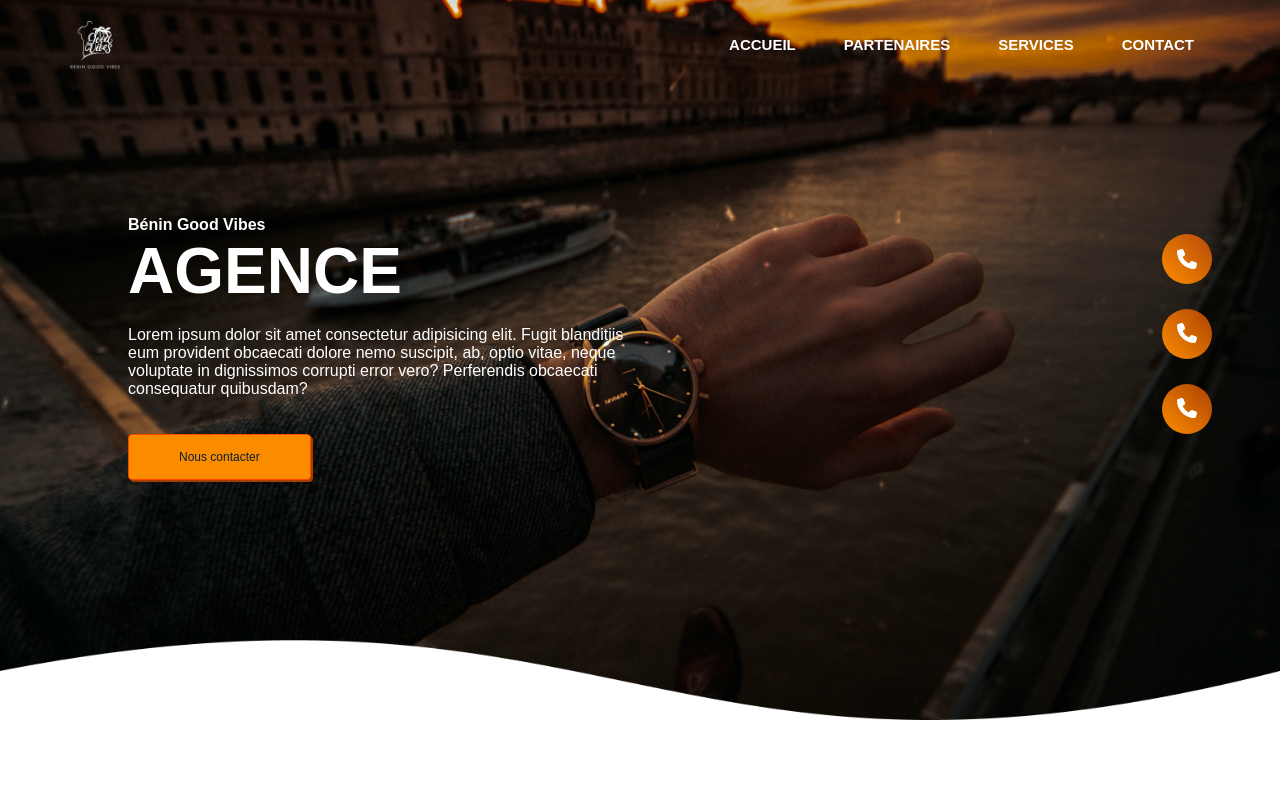
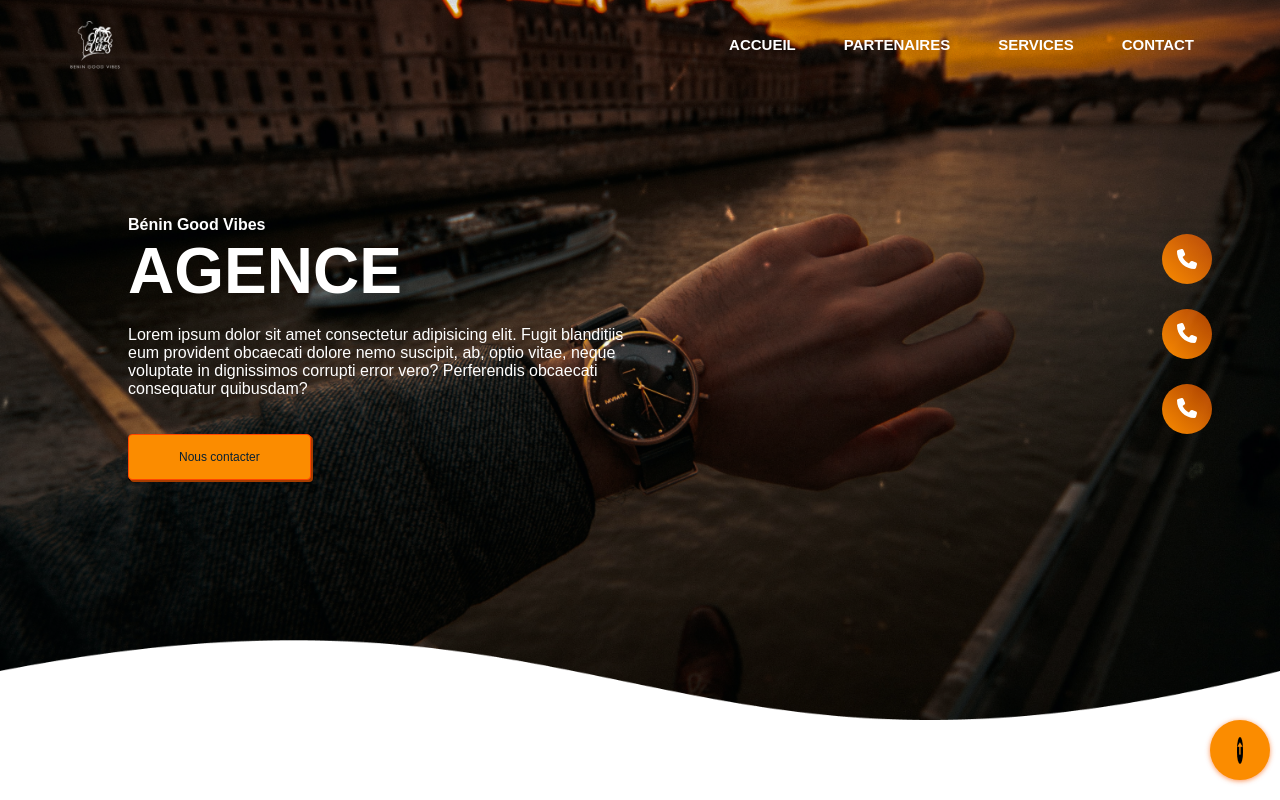
Before and after one commit to BlackStar01/bgv, a Vue app: page /#/agency in a window 1280 px wide. Shown: the top 800 px of the page. Built offline with nearby package versions, Linux system fonts and the light colour scheme; a web font is replaced by a local one.

Commit message:
404, , finish js function for form

```diff
--- a/src/App.vue
+++ b/src/App.vue
@@ -17,6 +17,10 @@
   padding: 0;
   box-sizing: border-box;
 }
+html
+{
+  scroll-behavior: smooth;
+}
 #app, button, input, textarea {
   font-family: 'Century Gothic', Avenir, sans-serif;
   -webkit-font-smoothing: antialiased;
--- a/src/components/Form.vue
+++ b/src/components/Form.vue
@@ -9,23 +9,21 @@ const formData = reactive({
     message: ''
 })
 
-const validateEmail = computed(() => {
+const validateEmail = () => {
     if (/^\w+([\.-]?\w+)*@\w+([\.-]?\w+)*(\.\w{2,3})+$/.test(formData.email)) {
-        console.log('true')
-        return 'true'
+        return 1
     }
-    return 'false'
+    return 0
+}
 
-})
+const checkForm = () => {
+    if(validateEmail() === 1)
+    {
+        return true
+    }
+    return false
+}
 
-const checkForm = computed(() => {
-
-    console.log(validateEmail.value)
-    return false
-
-})
-
-/* Problem with form send ... in the console ... */
 </script>
 
 <template>
--- a/src/components/Navbar.vue
+++ b/src/components/Navbar.vue
@@ -6,8 +6,8 @@
       </div>
 
       <ul v-show="!mobile" class="navigation">
-        <li><router-link class="link" to="/zd">Accueil</router-link></li>
-        <li><router-link class="link" to="/f">Partenaires</router-link></li>
+        <li><router-link class="link" to="/agency">Accueil</router-link></li>
+        <li><router-link class="link" to="/agency#contact">Partenaires</router-link></li>
         <li><router-link class="link" to="/gr">Services</router-link></li>
         <li><router-link class="link" to="/e">Contact</router-link></li>
       </ul>
--- a/src/views/Agency.vue
+++ b/src/views/Agency.vue
@@ -6,23 +6,56 @@ import Services from '../components/Services.vue';
 import Form from '../components/Form.vue';
 import Foot from '../components/Foot.vue';
 
+
+const clickToTop = () => {
+  window.document.documentElement.scrollTop = 0
+}
 </script>
 
 <template>
   <div>
+    <div id="progress" @click="clickToTop">
+      <span id="progress-value">&#x1F815;</span>
+    </div>
     <Header btnBgColor="var(--orange)" btnColor="var(--blue)" btnShadow="var(--orangesoft)">
     </Header>
     <About v-motion-slide-visible-bottom title="À propos" text="Lorem ipsum dolor sit amet consectetur adipisicing elit. Quas nostrum provident animi voluptatem sapiente.
         A recusandae quidem autem assumenda animi velit impedit, quam ut iste! A earum dicta sapiente vitae!"
-        src="src/assets/about.png">
+      src="src/assets/about.png">
     </About>
     <Team v-motion-slide-visible-bottom condition="team"></Team>
     <Team v-motion-slide-visible-bottom condition="none"></Team>
     <Services v-motion-slide-visible-bottom title="Services"></Services>
-    <Form v-motion-slide-visible-bottom></Form>
+    <Form id="contact" v-motion-slide-visible-bottom></Form>
     <Foot v-motion-slide-visible-top></Foot>
+
   </div>
 </template>
 
 <style scoped>
+#progress {
+  background-color: var(--orange);
+  position: fixed;
+  bottom: 20px;
+  right: 10px;
+  height: 60px;
+  width: 60px;
+  display: grid;
+  place-items: center;
+  border-radius: 50%;
+  cursor: pointer;
+  box-shadow: 0px 1px 5px var(--orangesoft);
+  z-index: 1;
+}
+
+#progress-value {
+  display: block;
+  height: calc(100%-15px);
+  width: calc(100%-15px);
+  background-color: black;
+  border-radius: 50%;
+  display: grid;
+  place-items: center;
+  color: var(--orange);
+}
 </style>
--- a/src/views/NotFound.vue
+++ b/src/views/NotFound.vue
@@ -1,5 +1,40 @@
 <template>
-    <div>
-        <p>Not found</p>
+    <div class="page">
+        <Navbar></Navbar>
+        <div class="number">
+            <div>
+                <span>4.0.4</span>
+                <p>OUPSSS.... La page est introuvable</p>
+            </div>
+        </div>
     </div>
 </template>
+
+<script setup>
+import Navbar from '../components/Navbar.vue';
+
+</script>
+
+<style scoped>
+.page {
+    height: 100vh;
+    background-image: url("../assets/404.jpg");
+    background-size: cover;
+    background-color: rgba(0, 0, 0, 0.884);
+    background-blend-mode: multiply;
+}
+
+.number {
+    display: grid;
+    height: 100%;
+    place-items: center;
+    color: var(--orange);
+}
+
+.number span {
+    font-size: 8em;
+}
+.number p {
+    font-size: 1.2em;
+}
+</style>
```
Also changed, not shown: src/assets/404.jpg (added).
